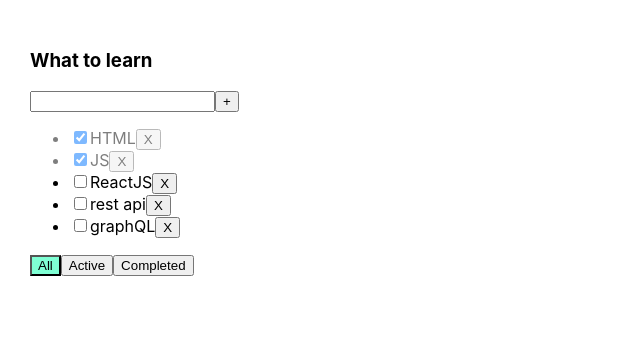
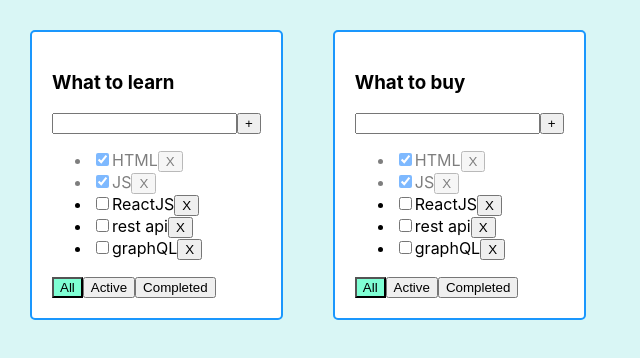
Before and after one commit to MillionerMIN/todolist-ts-app, a React (Create React App) app: page / in a window 1280 px wide. Shown: the top 358 px of the page, without its empty margins (0-640 px from the left). Built offline with nearby package versions, Linux system fonts and the light colour scheme.

Commit message:
lesson-5 add two todolist, completion of functionality changeFilter

```diff
--- a/src/App.css
+++ /dev/null
@@ -1,24 +0,0 @@
-.App {
-  padding: 30px;
-  display: flex;
-}
-
-.App>div {
-  margin-right: 50px;
-}
-
-.error {
-  border: 1px solid red;
-}
-
-.error-message {
-  color: red;
-}
-
-.active-filter {
-  background-color: aquamarine;
-}
-
-.is-done {
-  opacity: .5;
-}
--- a/src/App.tsx
+++ /dev/null
@@ -1,64 +0,0 @@
-import React, { useState } from 'react';
-import { v1 } from 'uuid';
-import './App.css';
-import { Todolist } from './component/Todolist/Todolist';
-
-export type FilterTodolistType = 'all' | 'active' | 'completed'
-
-function App() {
-
-    let [tasks, setTasks] = useState([
-        { id: v1(), title: 'HTML', isDone: true },
-        { id: v1(), title: 'JS', isDone: true },
-        { id: v1(), title: 'ReactJS', isDone: false },
-        { id: v1(), title: 'rest api', isDone: false },
-        { id: v1(), title: 'graphQL', isDone: false },
-    ])
-
-    function addTask(title: string) {
-        let task = { id: v1(), title: title, isDone: false };
-        let newTasks = [task, ...tasks];
-        setTasks(newTasks);
-    }
-
-    function removeTask(id: string) {
-        let filterTasks = tasks.filter(t => t.id !== id);
-        setTasks(filterTasks);
-    }
-    let [filter, setFilter] = useState<FilterTodolistType>('all');
-
-    let tasksForTodolist = tasks;
-    if (filter === 'active') {
-        tasksForTodolist = tasks.filter(t => t.isDone === false);
-    }
-    if (filter === 'completed') {
-        tasksForTodolist = tasks.filter(t => t.isDone === true);
-    }
-    function changeFilter(value: FilterTodolistType) {
-        setFilter(value);
-    }
-
-    function changeStatus(id: string, isDone: boolean) {
-        let task = tasks.find(t=> t.id === id);
-        if(task){
-            task.isDone = isDone;
-            setTasks([...tasks])
-        }
-    }
-
-    return (
-        <div className="App">
-            <Todolist
-                title="What to learn"
-                onAddTask={addTask}
-                tasks={tasksForTodolist}
-                removeTask={removeTask}
-                onChangeFilter={changeFilter}
-                onChangeStatus={changeStatus}
-                onfilter={filter}
-            />
-        </div>
-    );
-}
-
-export default App;
--- /dev/null
+++ b/src/component/App/App.module.css
@@ -0,0 +1,12 @@
+body {
+  background-color: #d9f6f5
+}
+
+.app {
+  padding: 30px;
+  display: flex;
+}
+
+.app>div {
+  margin-right: 50px;
+}
--- /dev/null
+++ b/src/component/App/App.tsx
@@ -0,0 +1,92 @@
+import React, { useState } from 'react';
+import { v1 } from 'uuid';
+import s from './App.module.css';
+import { Todolist } from '../Todolist/Todolist';
+
+export type FilterTodolistType = 'all' | 'active' | 'completed'
+
+type TodolistsType = {
+    id: string
+    title: string
+    filter: string
+}
+
+function App() {
+
+    let [todolists, setTodolists] = useState<Array<TodolistsType>>([
+        {
+            id: v1(),
+            title: 'What to learn',
+            filter: 'all',
+        },
+        {
+            id: v1(),
+            title: 'What to buy',
+            filter: 'all',
+        }
+    ])
+
+    let [tasks, setTasks] = useState([
+        { id: v1(), title: 'HTML', isDone: true },
+        { id: v1(), title: 'JS', isDone: true },
+        { id: v1(), title: 'ReactJS', isDone: false },
+        { id: v1(), title: 'rest api', isDone: false },
+        { id: v1(), title: 'graphQL', isDone: false },
+    ])
+
+    function addTask(title: string) {
+        let task = { id: v1(), title: title, isDone: false };
+        let newTasks = [task, ...tasks];
+        setTasks(newTasks);
+    }
+    function removeTask(id: string) {
+        let filterTasks = tasks.filter(t => t.id !== id);
+        setTasks(filterTasks);
+    }
+
+    function changeFilter(value: FilterTodolistType,todolistId: string) {
+        let todolist = todolists.find(tl => tl.id === todolistId);
+        if (todolist) {
+            todolist.filter = value;
+            setTodolists([...todolists]);
+        }
+    }
+
+    function changeStatus(id: string, isDone: boolean) {
+        let task = tasks.find(t => t.id === id);
+        if (task) {
+            task.isDone = isDone;
+            setTasks([...tasks])
+        }
+    }
+
+    return (
+        <div className={s.app}>
+            {
+                todolists.map(tl => {
+                    let tasksForTodolist = tasks;
+
+                    if (tl.filter === 'active') {
+                        tasksForTodolist = tasks.filter(t => t.isDone === false);
+                    }
+                    if (tl.filter === 'completed') {
+                        tasksForTodolist = tasks.filter(t => t.isDone === true);
+                    }
+                    return <Todolist
+                        key={tl.id}
+                        id={tl.id}
+                        title={tl.title}
+                        onAddTask={addTask}
+                        tasks={tasksForTodolist}
+                        removeTask={removeTask}
+                        onChangeFilter={changeFilter}
+                        onChangeStatus={changeStatus}
+                        filter={tl.filter}
+                    />
+                })
+            }
+        </div>
+    );
+}
+
+export default App;
--- /dev/null
+++ b/src/component/Todolist/Todolist.module.css
@@ -0,0 +1,22 @@
+.wrapper {
+   padding: 20px;
+   background-color: #ffffff;
+   border: 2px solid #1a97fd;
+   border-radius: 5px;
+}
+
+.error {
+   border: 1px solid red;
+}
+
+.error_message {
+   color: red;
+}
+
+.active_filter {
+   background-color: aquamarine;
+}
+
+.is_done {
+   opacity: .5;
+}
--- a/src/component/Todolist/Todolist.tsx
+++ b/src/component/Todolist/Todolist.tsx
@@ -1,14 +1,16 @@
 import React, { ChangeEvent, KeyboardEvent, useState } from 'react';
-import { FilterTodolistType } from '../../App';
+import { FilterTodolistType } from '../App/App';
+import s from './Todolist.module.css';
 
 type TodolistType = {
+    id: string
     title: string
     tasks: Array<TaskType>
     onAddTask: (title: string) => void
     removeTask: (taskId: string) => void
-    onChangeFilter: (value: FilterTodolistType) => void
+    onChangeFilter: (value: FilterTodolistType, todolistsId: string) => void
     onChangeStatus: (id: string, isDone: boolean) => void
-    onfilter: string
+    filter: string
 }
 
 type TaskType = {
@@ -41,24 +43,24 @@ export function Todolist(props: TodolistType) {
         }
     }
     const onAllClickHandler = () => {
-        props.onChangeFilter('all');
+        props.onChangeFilter('all', props.id);
     }
     const onActiveClickHandler = () => {
-        props.onChangeFilter('active');
+        props.onChangeFilter('active', props.id);
     }
     const onCompletedClickHandler = () => {
-        props.onChangeFilter('completed');
+        props.onChangeFilter('completed', props.id);
     }
 
-    return <div>
+    return <div className={s.wrapper}>
         <h3>{props.title}</h3>
         <div>
             <input value={title}
                 onChange={onChangeHandler}
                 onKeyPress={onKeyPressHandler}
-                className={error ? 'error' : ''} />
+                className={error ? s.error : ''} />
             <button onClick={addTask}>+</button>
-            {error && <div className='error-message'>{error}</div>}
+            {error && <div className={s.error_message}>{error}</div>}
         </div>
         <ul>
             {props.tasks.map(t => {
@@ -67,7 +69,7 @@ export function Todolist(props: TodolistType) {
                     let newIsDoneValue = e.currentTarget.checked;
                     props.onChangeStatus(t.id, newIsDoneValue);
                 }
-                return <li key={t.id} className={t.isDone ? 'is-done': ''}>
+                return <li key={t.id} className={t.isDone ? s.is_done: ''}>
                     <input type="checkbox" checked={t.isDone} onChange={onChangHandler} />
                     <span>{t.title}</span>
                     <button onClick={onClickHandler}>X</button>
@@ -76,9 +78,9 @@ export function Todolist(props: TodolistType) {
             }
         </ul>
         <div>
-            <button className={props.onfilter === 'all' ? 'active-filter' : ''} onClick={onAllClickHandler}>All</button>
-            <button className={props.onfilter === 'active' ? 'active-filter' : ''} onClick={onActiveClickHandler}>Active</button>
-            <button className={props.onfilter === 'completed' ? 'active-filter' : ''} onClick={onCompletedClickHandler}>Completed</button>
+            <button className={props.filter === 'all' ? s.active_filter : ''} onClick={onAllClickHandler}>All</button>
+            <button className={props.filter === 'active' ? s.active_filter : ''} onClick={onActiveClickHandler}>Active</button>
+            <button className={props.filter === 'completed' ? s.active_filter : ''} onClick={onCompletedClickHandler}>Completed</button>
         </div>
     </div>
 }
--- a/src/index.tsx
+++ b/src/index.tsx
@@ -1,7 +1,7 @@
 import React from 'react';
 import ReactDOM from 'react-dom';
 import './index.css';
-import App from './App';
+import App from './component/App/App';
 import * as serviceWorker from './serviceWorker';
 
 ReactDOM.render(<App />,  document.getElementById('root'));
```
Also changed, not shown: 1 other file (tests, documents, lock files or other folders).
